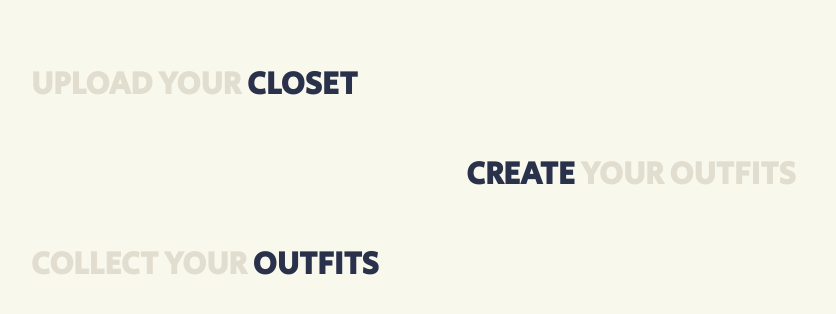
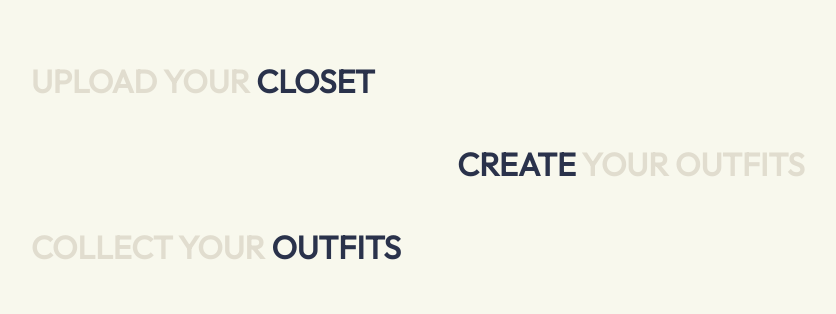
Before and after one commit to AliDabdoub/exjobb-malmoGrupp, a Next.js app in the folder exjobb/: page / in a window 1280 px wide. Shown: the top 314 px of the page, without its empty margins (9-845 px from the left). Built offline with nearby package versions, Linux system fonts and the light colour scheme.

Commit message:
Changes in font 2

```diff
--- a/exjobb/src/styles/Home.module.scss
+++ b/exjobb/src/styles/Home.module.scss
@@ -1,4 +1,4 @@
-@import url(https://fonts.googleapis.com/css2?family=Secular+One&display=swap);
+// @import url(https://fonts.googleapis.com/css2?family=Secular+One&display=swap);
 
 $base-color: #f8f8ed;
 $accent-light: #e1ddcf;
@@ -82,7 +82,7 @@
   border-radius: 5px;
   padding: 0.75rem;
   font-size: 1.1rem;
-  font-family: 'Secular One', sans-serif;
+  font-family: 'Outfit', sans-serif;
   text-transform: uppercase;
 }
 
--- a/exjobb/src/styles/Navbar.module.scss
+++ b/exjobb/src/styles/Navbar.module.scss
@@ -1,4 +1,5 @@
-@import url(https://fonts.googleapis.com/css2?family=Secular+One&display=swap);
+// @import url(https://fonts.googleapis.com/css2?family=Secular+One&display=swap);
+
 
 $base-color: #f8f8ed;
 $accent-light: #e1ddcf;
--- a/exjobb/src/styles/globals.css
+++ b/exjobb/src/styles/globals.css
@@ -1,10 +1,11 @@
 @import url(https://fonts.googleapis.com/css2?family=Secular+One&display=swap);
+@import url('https://fonts.googleapis.com/css2?family=Outfit&display=swap');
 
 html,
 body {
   padding: 0;
   margin: 0;
-  font-family: 'Secular One', sans-serif;
+  font-family: 'Outfit', sans-serif;
   text-transform: uppercase;
   margin: 0;
   height: 100%;
@@ -18,7 +19,7 @@
 }
 
 * {
-  font-family: 'Secular One', sans-serif;
+  font-family: 'Outfit', sans-serif;
   text-transform: uppercase;
   box-sizing: border-box;
 }
```
